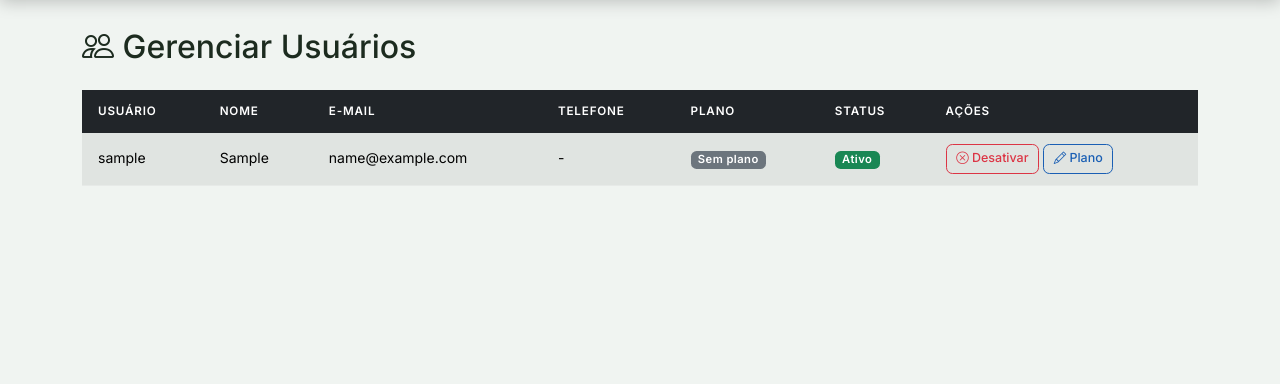
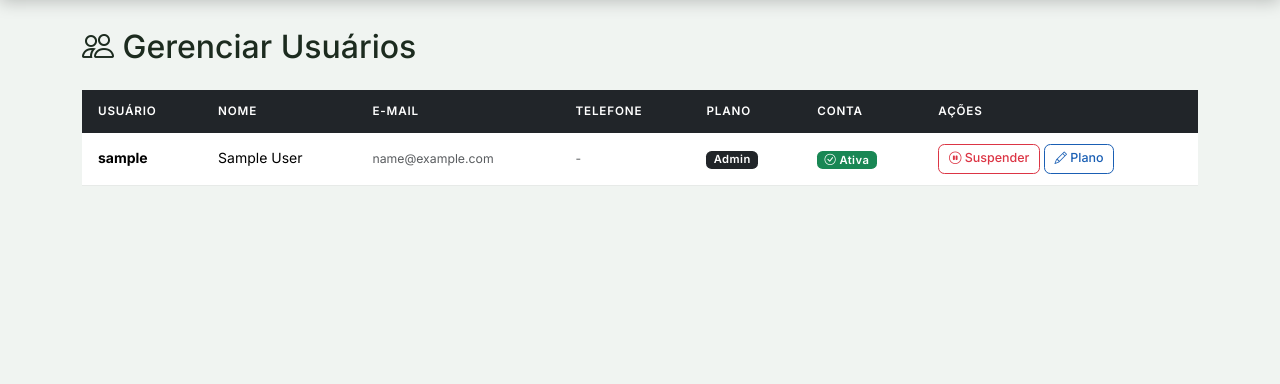
Before and after one commit to felixunai/agrovalida, a Django app: page /accounts/usuarios/ in a window 1280 px wide. Shown: the part 61-445 px from the top of the page. Run offline with Django 4.2, Linux system fonts and the light colour scheme; the visitor is signed in with stand-in values (Sample User, id 1); data comes from the database, SQL or seed files in the repository; some libraries are stand-ins or nearby versions.

Commit message:
fix: improve usuarios page plan logic and add favicon
- Show Stripe-only users as Profissional (not Sem plano)
- Display plan expiry date and Stripe subscription info in modal
- Consolidate Status column: single Conta badge (Ativa/Suspensa)
- Plano column shows origin (manual FK vs Stripe) and validity date
- Add SVG favicon with brand shield icon

Co-Authored-By: Claude Sonnet 4.6 <noreply@anthropic.com>

```diff
--- a/templates/accounts/usuarios.html
+++ b/templates/accounts/usuarios.html
@@ -1,4 +1,5 @@
 {% extends "base.html" %}
+{% load humanize %}
 
 {% block title %}Gerenciar Usuários - AgroValida{% endblock %}
 
@@ -6,7 +7,7 @@
 <h2 class="mb-4"><i class="bi bi-people"></i> Gerenciar Usuários</h2>
 
 <div class="table-responsive">
-    <table class="table table-striped table-hover">
+    <table class="table table-hover align-middle">
         <thead class="table-dark">
             <tr>
                 <th>Usuário</th>
@@ -14,53 +15,82 @@
                 <th>E-mail</th>
                 <th>Telefone</th>
                 <th>Plano</th>
-                <th>Status</th>
+                <th>Conta</th>
                 <th>Ações</th>
             </tr>
         </thead>
         <tbody>
             {% for profile in usuarios %}
-            <tr class="{% if not profile.user.is_active %}table-danger{% elif profile.plano_ativo %}table-success{% endif %}">
-                <td>{{ profile.user.username }}</td>
-                <td>{{ profile.user.first_name|default:"-" }}</td>
-                <td>{{ profile.user.email|default:"-" }}</td>
-                <td>{{ profile.telefone|default:"-" }}</td>
+            {% comment %}Determina se o plano está realmente ativo{% endcomment %}
+            {% with has_stripe=profile.stripe_subscription_id has_expiry=profile.data_fim_plano %}
+            <tr class="{% if not profile.user.is_active %}table-danger{% endif %}">
+                <td><strong>{{ profile.user.username }}</strong></td>
+                <td>{{ profile.user.get_full_name|default:profile.user.first_name|default:"-" }}</td>
+                <td class="text-muted small">{{ profile.user.email|default:"-" }}</td>
+                <td class="text-muted small">{{ profile.telefone|default:"-" }}</td>
+
+                <!-- Coluna Plano -->
                 <td>
-                    {% if profile.plano %}
+                    {% if profile.user.is_superuser %}
+                        <span class="badge bg-dark">Admin</span>
+                    {% elif profile.plano %}
                         <span class="badge bg-primary">{{ profile.plano.nome }}</span>
+                        {% if profile.plano_ativo %}
+                            <br><small class="text-success">
+                                <i class="bi bi-check-circle"></i>
+                                {% if profile.data_fim_plano %}até {{ profile.data_fim_plano|date:"d/m/Y" }}{% else %}ativo{% endif %}
+                            </small>
                         {% else %}
-                    <span class="badge bg-secondary">Sem plano</span>
+                            <br><small class="text-danger"><i class="bi bi-x-circle"></i> inativo</small>
+                        {% endif %}
+                    {% elif has_stripe %}
+                        <span class="badge bg-primary">Profissional</span>
+                        <br><small class="text-success">
+                            <i class="bi bi-stripe"></i> Stripe
+                            {% if profile.data_fim_plano %} · até {{ profile.data_fim_plano|date:"d/m/Y" }}{% endif %}
+                        </small>
+                    {% else %}
+                        <span class="badge bg-secondary">Gratuito</span>
                     {% endif %}
                 </td>
+
+                <!-- Coluna Conta -->
                 <td>
-                    {% if profile.ativo %}
-                    <span class="badge bg-success">Ativo</span>
+                    {% if profile.user.is_active %}
+                        <span class="badge bg-success"><i class="bi bi-check-circle"></i> Ativa</span>
                     {% else %}
-                    <span class="badge bg-danger">Inativo</span>
-                    {% endif %}
-                    {% if profile.plano_ativo and profile.plano %}
-                    <span class="badge bg-info">Plano ativo</span>
+                        <span class="badge bg-danger"><i class="bi bi-x-circle"></i> Suspensa</span>
                     {% endif %}
                 </td>
+
+                <!-- Ações -->
                 <td>
+                    <div class="d-flex gap-1 flex-wrap">
                         <form method="post" action="{% url 'accounts:toggle_usuario' profile.pk %}" class="d-inline">
                             {% csrf_token %}
                             <button type="submit" class="btn btn-sm btn-outline-{% if profile.ativo %}danger{% else %}success{% endif %}">
-                            {% if profile.ativo %}<i class="bi bi-x-circle"></i> Desativar{% else %}<i class="bi bi-check-circle"></i> Ativar{% endif %}
+                                {% if profile.ativo %}
+                                    <i class="bi bi-pause-circle"></i> Suspender
+                                {% else %}
+                                    <i class="bi bi-play-circle"></i> Reativar
+                                {% endif %}
                             </button>
                         </form>
                         <button type="button" class="btn btn-sm btn-outline-primary" data-bs-toggle="modal" data-bs-target="#planoModal{{ profile.pk }}">
                             <i class="bi bi-pencil"></i> Plano
                         </button>
+                    </div>
                 </td>
             </tr>
+            {% endwith %}
             {% empty %}
-            <tr><td colspan="7" class="text-center">Nenhum usuário cadastrado.</td></tr>
+            <tr><td colspan="7" class="text-center text-muted py-4">Nenhum usuário cadastrado.</td></tr>
             {% endfor %}
         </tbody>
     </table>
 </div>
 
+<!-- Modais de plano -->
 {% for profile in usuarios %}
 <div class="modal fade" id="planoModal{{ profile.pk }}" tabindex="-1">
     <div class="modal-dialog">
@@ -68,27 +98,43 @@
             <form method="post" action="{% url 'accounts:atribuir_plano' profile.pk %}">
                 {% csrf_token %}
                 <div class="modal-header">
-                    <h5 class="modal-title">Plano - {{ profile.user.username }}</h5>
+                    <h5 class="modal-title"><i class="bi bi-pencil"></i> Plano — {{ profile.user.username }}</h5>
                     <button type="button" class="btn-close" data-bs-dismiss="modal"></button>
                 </div>
                 <div class="modal-body">
+
+                    {% if profile.stripe_subscription_id %}
+                    <div class="alert alert-info py-2 small mb-3">
+                        <i class="bi bi-credit-card"></i> Assinatura Stripe ativa
+                        {% if profile.data_fim_plano %} · válida até {{ profile.data_fim_plano|date:"d/m/Y" }}{% endif %}
+                        <br><span class="text-muted">{{ profile.stripe_subscription_id }}</span>
+                    </div>
+                    {% endif %}
+
                     <div class="mb-3">
-                        <label class="form-label">Selecionar Plano</label>
+                        <label class="form-label fw-semibold">Plano manual</label>
                         <select name="plano_id" class="form-select">
-                            <option value="">Sem plano</option>
+                            <option value="">— Sem plano manual —</option>
                             {% for plano in planos %}
-                            <option value="{{ plano.pk }}" {% if profile.plano_id == plano.pk %}selected{% endif %}>{{ plano.nome }} - R$ {{ plano.preco|floatformat:0 }}/mês</option>
+                            <option value="{{ plano.pk }}" {% if profile.plano_id == plano.pk %}selected{% endif %}>
+                                {{ plano.nome }} — R$ {{ plano.preco|floatformat:0 }}/mês
+                            </option>
                             {% endfor %}
                         </select>
+                        <div class="form-text">Use para ativar manualmente, independente do Stripe.</div>
                     </div>
-                    <div class="form-check mb-3">
-                        <input type="checkbox" class="form-check-input" name="plano_ativo" id="planoAtivo{{ profile.pk }}" {% if profile.plano_ativo %}checked{% endif %}>
-                        <label class="form-check-label" for="planoAtivo{{ profile.pk }}">Plano ativo (acesso total)</label>
+
+                    <div class="form-check">
+                        <input type="checkbox" class="form-check-input" name="plano_ativo"
+                               id="planoAtivo{{ profile.pk }}" {% if profile.plano_ativo %}checked{% endif %}>
+                        <label class="form-check-label" for="planoAtivo{{ profile.pk }}">
+                            Marcar como ativo (libera acesso Profissional)
+                        </label>
                     </div>
                 </div>
                 <div class="modal-footer">
                     <button type="button" class="btn btn-secondary" data-bs-dismiss="modal">Cancelar</button>
-                    <button type="submit" class="btn btn-primary">Salvar</button>
+                    <button type="submit" class="btn btn-primary"><i class="bi bi-check-lg"></i> Salvar</button>
                 </div>
             </form>
         </div>
--- a/templates/base.html
+++ b/templates/base.html
@@ -5,6 +5,7 @@
     <meta charset="utf-8">
     <meta name="viewport" content="width=device-width, initial-scale=1">
     <title>{% block title %}AgroValida{% endblock %}</title>
+    <link rel="icon" type="image/svg+xml" href="{% static 'favicon.svg' %}">
     <link href="https://cdn.jsdelivr.net/npm/bootstrap@5.3.3/dist/css/bootstrap.min.css" rel="stylesheet">
     <link href="https://cdn.jsdelivr.net/npm/bootstrap-icons@1.11.3/font/bootstrap-icons.min.css" rel="stylesheet">
     <link rel="stylesheet" href="{% static 'css/agrovalida.css' %}">
--- a/templates/landing.html
+++ b/templates/landing.html
@@ -5,6 +5,7 @@
     <meta charset="utf-8">
     <meta name="viewport" content="width=device-width, initial-scale=1">
     <title>AgroValida - Controle de Vencimento de Defensivos e Sementes</title>
+    <link rel="icon" type="image/svg+xml" href="{% static 'favicon.svg' %}">
     <meta name="description" content="Nunca perca um lote por vencimento. Gerencie notas fiscais, produtos e lotes em um só lugar, com alertas automáticos.">
     <link href="https://cdn.jsdelivr.net/npm/bootstrap@5.3.3/dist/css/bootstrap.min.css" rel="stylesheet">
     <link href="https://cdn.jsdelivr.net/npm/bootstrap-icons@1.11.3/font/bootstrap-icons.min.css" rel="stylesheet">
```
Also changed, not shown: static/favicon.svg (added). Lines whose indentation alone changed are shown as unchanged.
